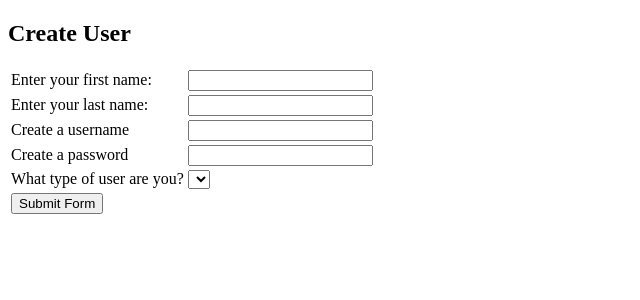
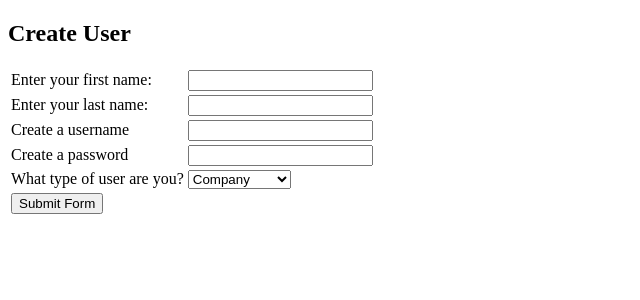
Before and after one commit to ashleypnguyen/cs3240-s17-team20, a Django app: page /userSignup/ in a window 1280 px wide. Shown: the top 300 px of the page, without its empty margins (0-640 px from the left). Run offline with Django 3.2, Linux system fonts and the light colour scheme; lists and menus that the app fills with data are empty.

Commit message:
added user types

```diff
--- a/UserGroupForms/templates/userSignup.html
+++ b/UserGroupForms/templates/userSignup.html
@@ -70,9 +70,9 @@
 			<td>What type of user are you?</td>
 			<td>
 			<select name="user_type" id="user_type">
-			<option value="type1"></option>
-			<option value="type2"></option>
-			<option value="type3"></option>
+			<option value="company">Company</option>
+			<option value="investor">Investor</option>
+			<option value="sm">Site-Manager</option>
 			</select>
 			</td>
 		</tr>
```
